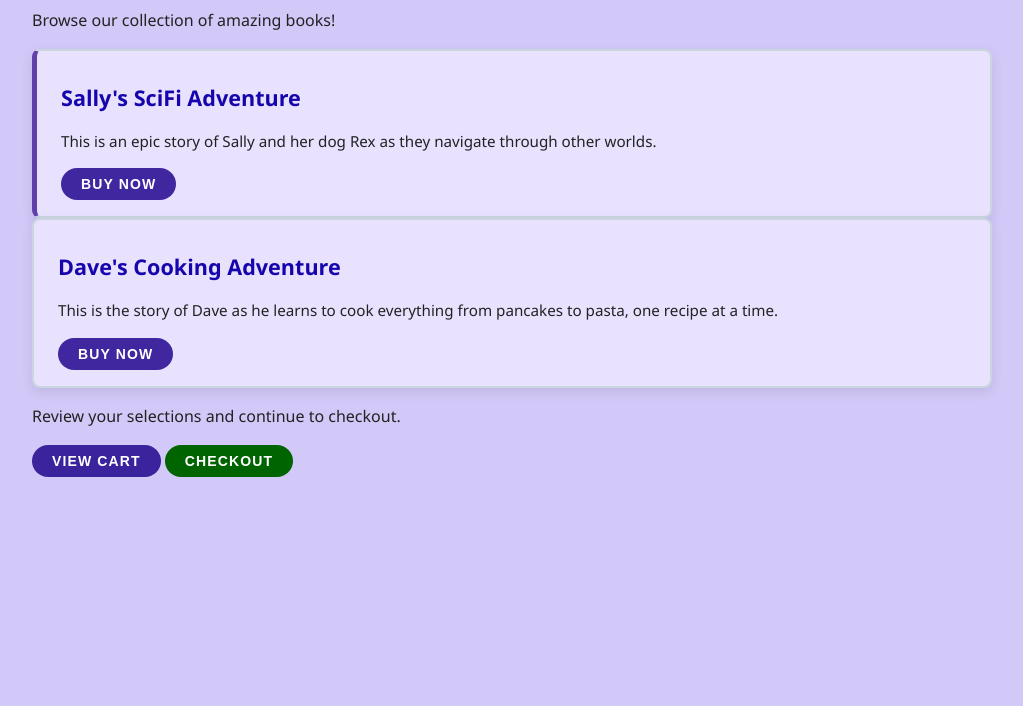
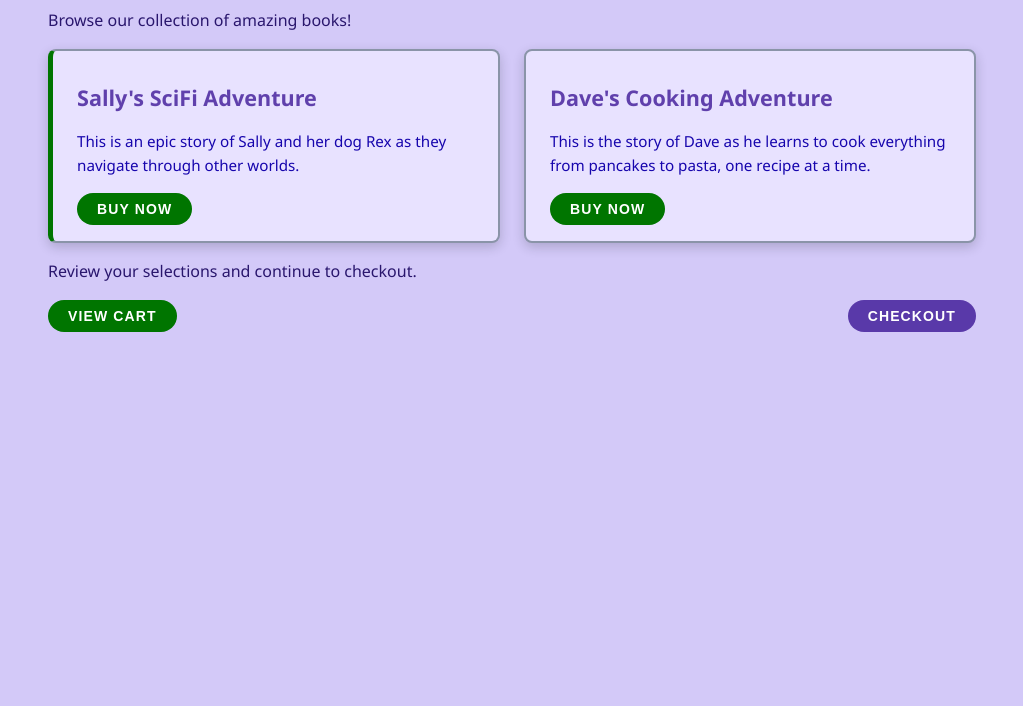
Before and after one commit to LeticiaLS26/Projeto2, a website built with Vite: page index.html in a window 1280 px wide. Shown: the part 94-800 px from the top of the page, without its empty margins (128-1151 px from the left). Built offline with nearby package versions, Linux system fonts and the light colour scheme.

Commit message:
17-11-26

```diff
--- a/index.html
+++ b/index.html
@@ -2,6 +2,7 @@
 <html lang="en">
     <head>
         <meta charset="UTF-8">
+        <meta name="viewport" content="width=device-width, initial-scale=1">
         <title>
             XYZ Bookstore Page
         </title>
--- a/styles.css
+++ b/styles.css
@@ -3,18 +3,30 @@
 *::after {
   box-sizing: border-box;
 }
-
+:root{
+  --color-bg:       #d3c9f8;   /* fundo da página    */
+  --color-surface:  #e8e2ff;     /* fundo dos cards    */
+  --color-ink:      #222222;   /* texto corrido      */
+  --color-heading:  rgb(41, 22, 109);   /* títulos            */
+  --color-muted:    rgb(22, 5, 173);   /* sinopse            */
+  --color-line:     hsl(220 15% 60%);   /* borda do card      */
+  --color-brand:    hsl(120 100% 23%);  /* ação               */
+  --color-on-brand: hsl(0 0% 100%);     /* tinta sobre a ação */
+  --color-accent:   rgba(42, 0, 139, 0.719);    /* o destaque do Step 17 */
+  --color-ring:     hsl(210 90% 45%);   /* anel de foco       */
+}
 body {
-  background-color: #d3c9f8;
-  color: #1a1a1a;
+  background-color: var(--color-bg);
+  color: var(--color-ink);
   font-family: "Segoe UI", Roboto, Helvetica, Arial, sans-serif;
   line-height: 1.6;
   max-width: 60rem;
   margin: 0 auto;
+  padding: 0 1rem 2rem;
 }
 
 h1 {
-  color: rgb(41, 22, 109);
+  color: var(--color-brand);
   font-family: Georgia, "Times New Roman", serif;
   font-size: 2.5rem;
   letter-spacing: -0.01em;
@@ -23,38 +35,43 @@ h1 {
 }
 
 h2 {
-  color: rgb(22, 5, 173);
+  color: var(--color-accent);
   font-size: 1.35rem;
   font-weight: 700;
   line-height: 1.2;
 }
 
 p {
-  color: #222222;
+  color: var(--color-heading);
   font-size: 1rem;
 }
 
+.card-container {
+  display: grid;
+  grid-template-columns: repeat(auto-fit, minmax(250px, 1fr));
+  gap: 1.5rem;
+}
+
 .card {
-  background-color: #e8e2ff;
+  background-color: var(--color-surface);
   padding: 1rem 1.5rem;
-  border: 2px solid #cbd5e1;
+  border: 2px solid var(--color-line);
   border-radius: 0.5rem;
-  box-shadow: 0 4px 12px hsl(220 30% 20% / 0.12);
+  box-shadow: 0 4px 12px hsl(220 30% 10% / 0.2);
 }
 
 .card p {
+  color: var(--color-muted);
   font-size: 0.95rem;
-  color: #222222;
 }
 
-
 .destaque {
-  border-left: 5px solid rgba(42, 0, 139, 0.719);
+  border-left: 5px solid var(--color-brand);
 }
 
 .btn {
-  background-color: rgba(30, 0, 139, 0.829);
-  color: white;
+  background-color: var(--color-brand);
+  color: var(--color-on-brand);
   font-size: 0.875rem;
   font-weight: 700;
   letter-spacing: 0.08em;
@@ -63,16 +80,65 @@ p {
   border: none;
   border-radius: 999px;
   cursor: pointer;
+  transition: transform 180ms ease-out, background-color 180ms ease-out;
 }
 
 .btn:hover {
-  background-color: #00005c;
+  background-color: var(--color-brand-hover);
+  transform: translateY(-2px);
+}
+
+.btn:active {
+  background-color: var(--color-brand-active);
+  transform: translateY(0);
+}
+
+.btn:focus-visible {
+  outline: 3px solid var(--color-ring);
+  outline-offset: 2px;
 }
 
 .btn-primary {
-  background-color: darkgreen;
+  background-color: var(--color-accent);
 }
 
-.btn.btn-primary:hover {
-  background-color: #004d00;
+.btn-primary:hover {
+  background-color: var(--color-accent-hover);
 }
+
+.btn-primary:active {
+  background-color: var(--color-accent-active);
+}
+
+.btn-container {
+  display: flex;
+  flex-direction: column;
+  align-items: stretch;
+  gap: 1rem;
+}
+
+@media (min-width: 30rem) {
+  .btn-container {
+    flex-direction: row;
+    justify-content: space-between;
+    align-items: center;
+  }
+}
+@media (prefers-color-scheme: dark) {
+  :root {
+    --color-bg:               hsl(255 20% 10%);
+    --color-surface:          hsl(255 18% 15%);
+    --color-ink:              hsl(255 12% 88%);
+    --color-heading:          hsl(255 15% 94%);
+    --color-muted:            hsl(255 10% 68%);
+    --color-line:             hsl(255 16% 28%);
+    --color-brand:            hsl(260 80% 74%);
+    --color-brand-hover:      hsl(260 80% 80%);
+    --color-brand-active:     hsl(260 80% 85%);
+    --color-on-brand:         hsl(255 30% 8%);
+    --color-accent:           hsl(42 90% 60%);
+    --color-accent-hover:     hsl(42 90% 66%);
+    --color-accent-active:    hsl(42 90% 71%);
+    --color-ring:             hsl(275 90% 72%);
+  }
+}
```
